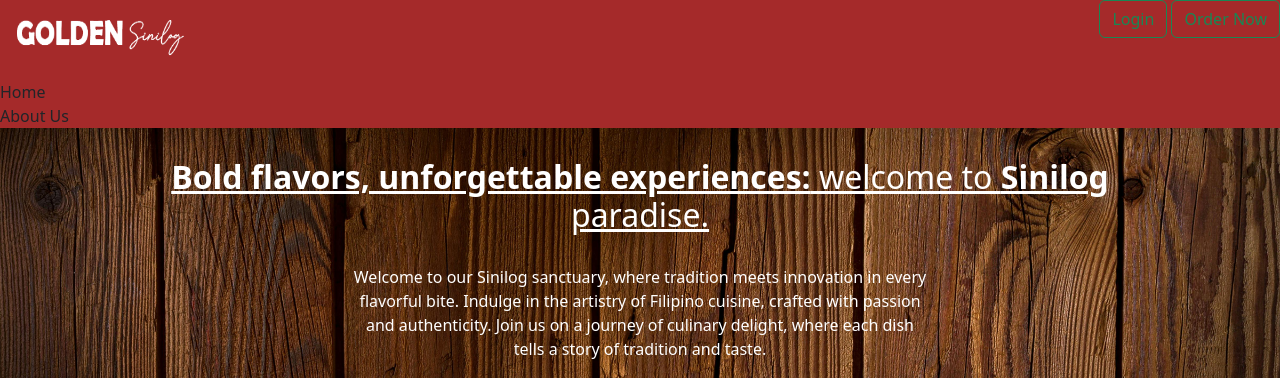
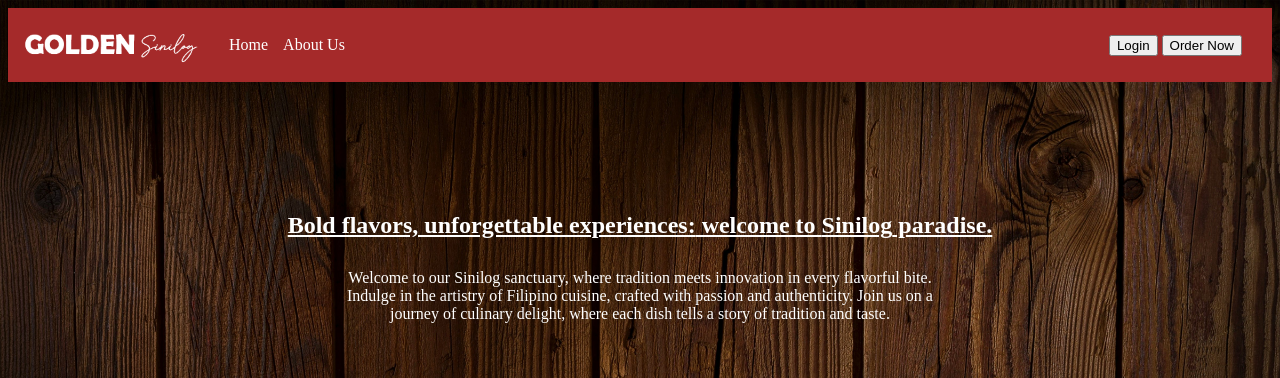
Before and after one commit to VintanaEnf/Golden-Sinilog-Website, a PHP site: page / in a window 1280 px wide. Shown: the top 378 px of the page. Run offline with PHP 8.4, Linux system fonts and the light colour scheme; some web fonts are replaced.

Commit message:
Added Font

```diff
--- a/CSS/home.css
+++ b/CSS/home.css
@@ -1,16 +1,50 @@
+@font-face {
+    font-family: aotf;
+    src: url(../FONTS/AOTFShinGoProMedium.otf);
+}
+
+a{
+    text-decoration:none;
+    font-family: aotf;
+    color: white;
+}
+
+p{
+    font-family: aotf;
+}
+
 .flexnav{
     display: flex;
     justify-content: space-between;
+    align-items: center;
     background-color: brown;
 }
-#start-buttonn{
+#start-button{
+    display: flex;
     justify-content: start;
+    align-items: center;
+    color: white;
+}
+
+#Logo-Golden-Sinilog{
+    margin-top: 10px;
 }
 
 #end-button{
     justify-content: end;
+    align-items: center;
+    margin-right: 30px;
 }
 
+#HomeNavButton{
+    margin: auto;
+    margin-left: 15px;
+}
+
+#AboutUsButton{
+    margin: auto;
+    margin-left: 15px;
+}
 
 #LoginB{
     position: absolute;
@@ -24,7 +58,7 @@
 
 .MainText{
     margin: auto;
-    margin-top: 20px;
+    margin-top: 100px;
     width: 80%;
     padding: 10px;
     text-align: center;
@@ -45,3 +79,26 @@ body{
     background-size: cover;
     background-attachment: fixed;
 }
+
+.FoodDisplays{
+    margin-top: 100px;
+    display: flex;
+    justify-content: center;
+    align-items: center;
+}
+
+.Foods{
+    border-radius: 10px;
+    color: white;
+    text-align: center;
+    display: inline-block;
+    width: 200px;
+    height: 300px;
+    padding-left: 20px;
+    padding-right:20px;
+    padding-top: 40px;
+    padding-bottom: 40px;
+    border: 1px solid black;
+    background-color: rgba(0, 0, 0, 0.5);
+    margin-right: 20px;
+}
--- a/index.html
+++ b/index.html
@@ -2,15 +2,14 @@
     <head>
         <title>Golden Sinilog Home</title>
         <link rel="icon" type="images/x-icon" href="./IMAGES/general/Gred.png">
-        <link href="https://cdn.jsdelivr.net/npm/bootstrap@5.3.3/dist/css/bootstrap.min.css" rel="stylesheet" integrity="sha384-QWTKZyjpPEjISv5WaRU9OFeRpok6YctnYmDr5pNlyT2bRjXh0JMhjY6hW+ALEwIH" crossorigin="anonymous">
         <link rel = "stylesheet" href = "./CSS/home.css">
     </head>
     <body>
 
         <nav class = "flexnav">
             <div id = start-button>
-                <div>
-                    <img src="./IMAGES/general/logo.png" alt="Logo" width="200" height="80" class="d-inline-block align-text-top">
+                <div id="Logo-Golden-Sinilog">
+                    <img src="./IMAGES/general/logo.png" alt="Logo" width="206" height="64" class="d-inline-block align-text-top">
                 </div>
                 <div>
                     <a class="nav-link active" href="#" id = "HomeNavButton">Home</a>
@@ -32,32 +31,31 @@
     </body>
 
     <div class = "FoodDisplays">
-
-        <div class = "Golden Liempo">
+        <div class = "Foods" id = "Golden Liempo">
             <img src="./IMAGES/home/liempo" alt="Image of a Liempsilog" width="150" height="150">
             <H3>Golden Liempo</H3>
-            <p>Price 120PHP</p>
+            <p>Price: ₱120</p>
             <button>PushCart</button>
         </div>
 
-        <div class = "Golden Tapa">
+        <div class = "Foods" id = "Golden Tapa">
             <img src="./IMAGES/home/tapa" alt="Image of a Tapsilog" width="150" height="150">
             <H3>Golden Tapa</H3>
-            <p>Price 120PHP</p>
+            <p>Price: ₱120</p>
             <button>PushCart</button>
         </div>
 
-        <div class = "Golden Chicken">
+        <div class = "Foods" id = "Golden Chicken">
             <img src="./IMAGES/home/chicken" alt="Image of a Chicksilog" width="150" height="150">
             <H3>Golden Chicksilog</H3>
-            <p>Price 120PHP</p>
+            <p>Price: ₱120</p>
             <button>PushCart</button>
         </div>
 
-        <div class = "Golden Bangus">
+        <div class = "Foods" id = "Golden Bangus">
             <img src="./IMAGES/home/bangus" alt="Image of a Daingsilog" width="150" height="150">
             <H3>Golden Bangus</H3>
-            <p>Price 120PHP</p>
+            <p>Price: ₱120</p>
             <button>PushCart</button>
         </div>
     </div>
```
Also changed, not shown: IMAGES/general/BrownWood.jpg, 1 other file.
